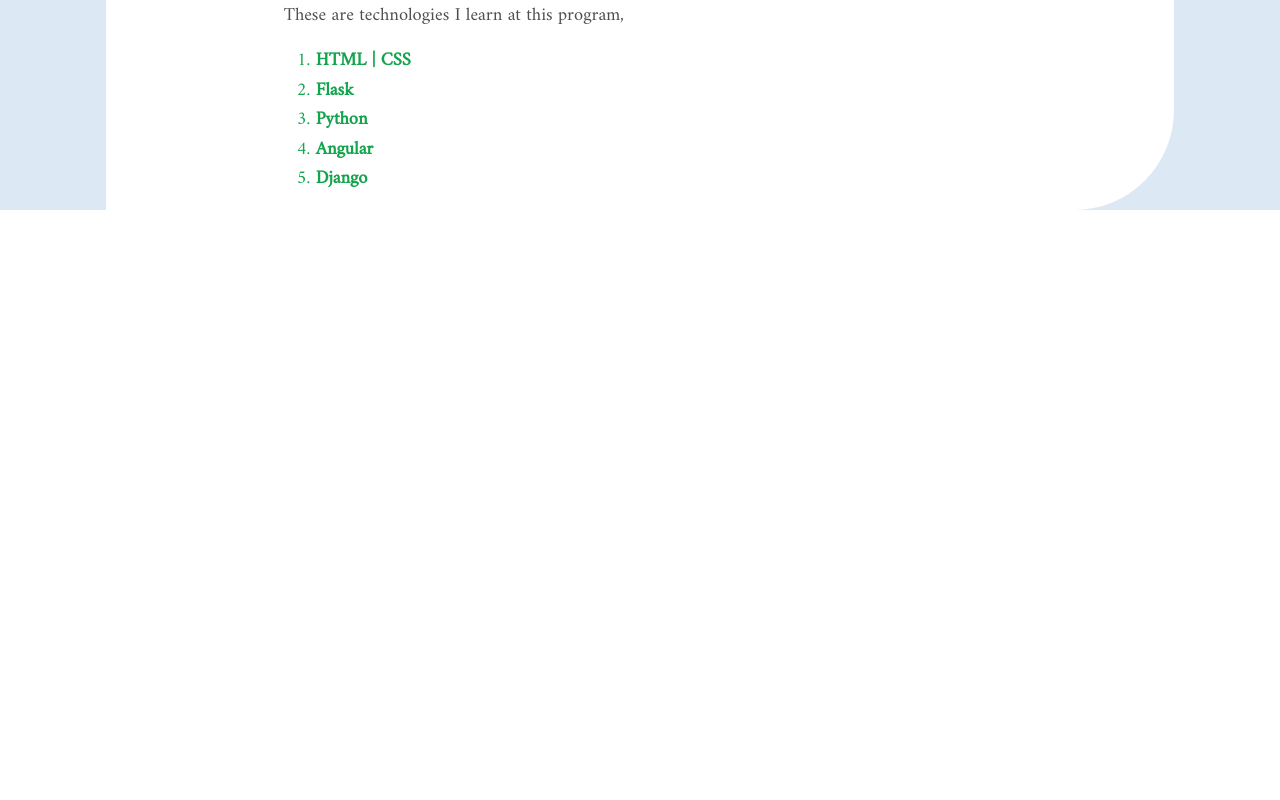
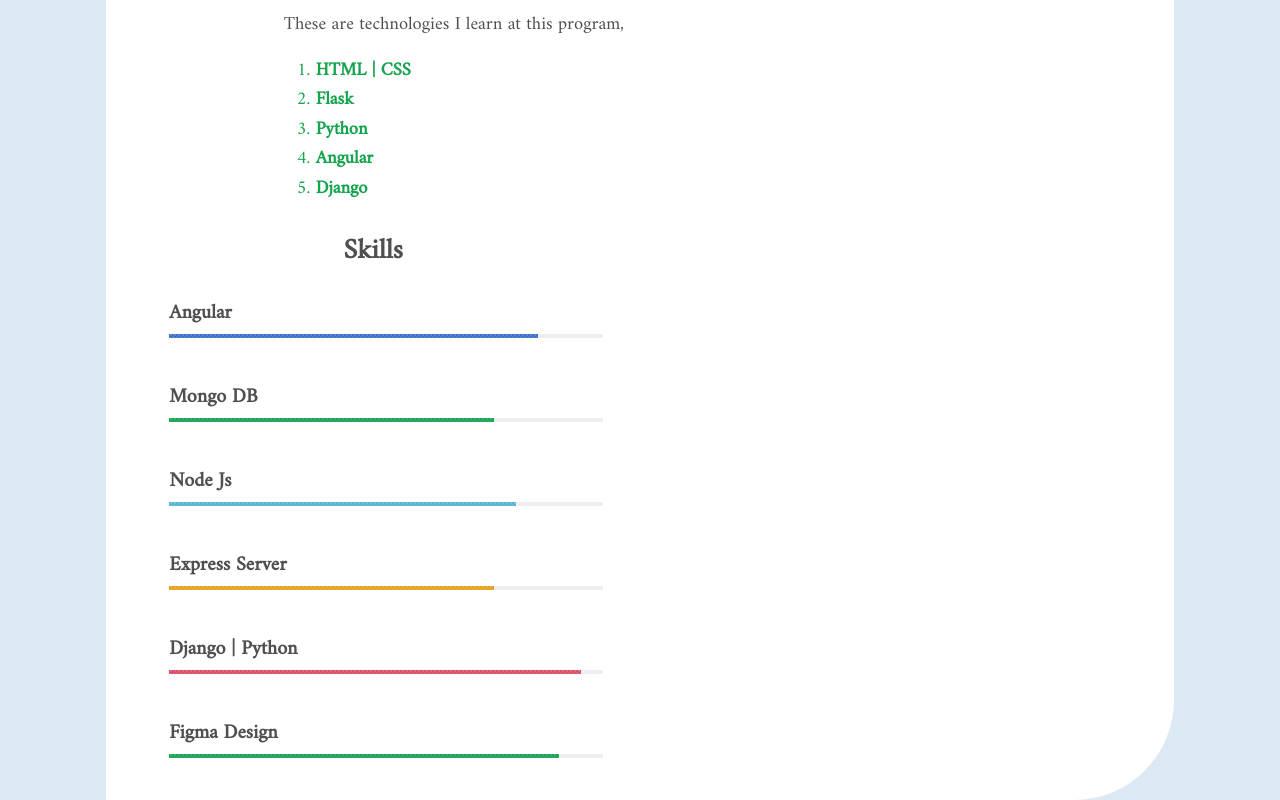
Before and after one commit to Vitalis-Kirui/Portfolio, an Angular app in the folder Portfolio-UI/: page / in a window 1280 px wide. Shown: the part 1136-1936 px from the top of the page. Before the commit the page ends 1346 px from the top, so only its background shows below. Built offline with nearby package versions, Linux system fonts and the light colour scheme; a web font is replaced by a local one.

Commit message:
skills display

```diff
--- a/Portfolio-UI/src/app/app.component.css
+++ b/Portfolio-UI/src/app/app.component.css
@@ -34,3 +34,8 @@
     border-radius: 100px 0px 100px 0px;
     /* box-shadow: 0px 0px 5px 0px grey; */
 }
+
+.skillset{
+    padding: 5%;
+    padding-left: 10%;
+}
--- a/Portfolio-UI/src/app/app.component.html
+++ b/Portfolio-UI/src/app/app.component.html
@@ -101,7 +101,7 @@
             <!-- Educational background -->
             <div class="col-md-9 mx-auto pt-2">
                 <div class="text-center">
-                    <h5><strong>Educational Background</strong></h5>
+                    <h3><strong>Educational Background</strong></h3>
                     <hr>
                 </div>
 
@@ -140,7 +140,55 @@
             </div>
 
             <!-- Skills -->
-            <div class="col-md-6 mx-auto">
+            <div class="col-md-6 mx-auto pt-3">
+
+                <div class="heading text-center">
+                    <h3><strong>Skills</strong></h3>
+                </div>
+
+                <div class="skillset">
+                    <h5><strong>Angular</strong></h5>
+                    <div class="progress">
+                        <div class="progress-bar progress-bar-striped" role="progressbar" style="width: 85%;" aria-valuenow="10"
+                            aria-valuemin="0" aria-valuemax="100"></div>
+                    </div>
+
+                    <h5 class="pt-5"><strong>Mongo DB</strong></h5>
+                    <div class="progress">
+                        <div class="progress-bar progress-bar-striped bg-success" role="progressbar" style="width: 75%;" aria-valuenow="25"
+                            aria-valuemin="0" aria-valuemax="100"></div>
+                    </div>
+
+                    <h5 class="pt-5"><strong>Node Js</strong></h5>
+                    <div class="progress">
+                        <div class="progress-bar progress-bar-striped bg-info" role="progressbar" style="width: 80%;" aria-valuenow="50"
+                            aria-valuemin="0" aria-valuemax="100"></div>
+                    </div>
+
+                    <h5 class="pt-5"><strong>Express Server</strong></h5>
+                    <div class="progress">
+                        <div class="progress-bar progress-bar-striped bg-warning" role="progressbar" style="width: 75%;" aria-valuenow="75"
+                            aria-valuemin="0" aria-valuemax="100"></div>
+                    </div>
+
+                    <h5 class="pt-5"><strong>Django | Python</strong></h5>
+                    <div class="progress">
+                        <div class="progress-bar progress-bar-striped bg-danger" role="progressbar" style="width: 95%;" aria-valuenow="100"
+                            aria-valuemin="0" aria-valuemax="100"></div>
+                    </div>
+
+                    <!-- <h5 class="pt-5"><strong>Django | Python</strong></h5>
+                    <div class="progress">
+                        <div class="progress-bar progress-bar-striped" role="progressbar" style="width: 65%;" aria-valuenow="10"
+                            aria-valuemin="0" aria-valuemax="100"></div>
+                    </div> -->
+
+                    <h5 class="pt-5"><strong>Figma Design</strong></h5>
+                    <div class="progress mb-3">
+                        <div class="progress-bar progress-bar-striped bg-success" role="progressbar" style="width: 90%;" aria-valuenow="25"
+                            aria-valuemin="0" aria-valuemax="100"></div>
+                    </div>
+                </div>
 
             </div>
 
```
